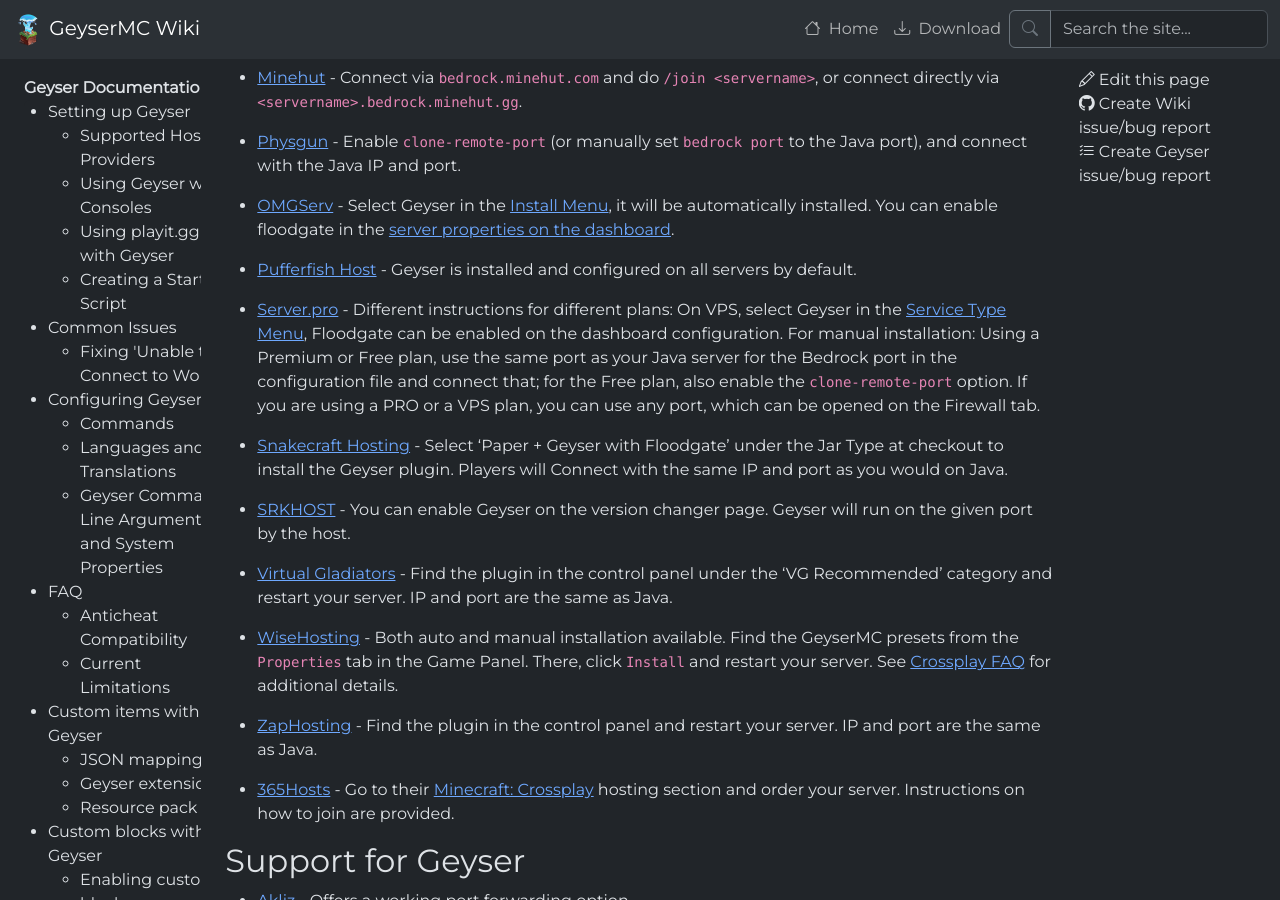
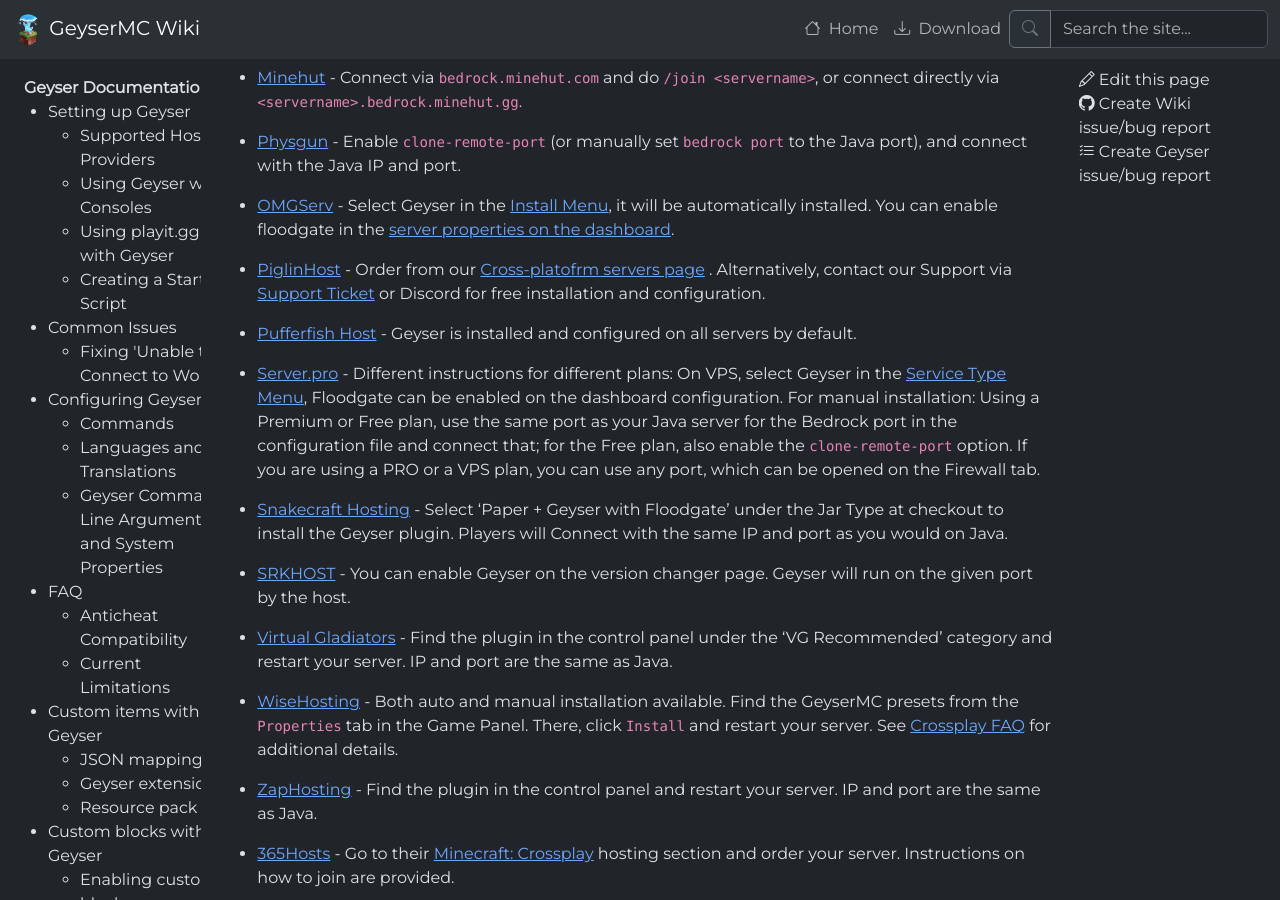
Before and after one commit to GeyserMC/GeyserWiki, a Jekyll site: the page built from _docs/geyser/supported-hosting-providers.md, in a window 1280 px wide and 900 px high, scrolled down 1296 px. Built offline with Jekyll 4.4.1, drawn with Linux system fonts in a browser that asks for light colours.

Commit message:
Added PiglinHost.com

```diff
--- a/_data/providers.json
+++ b/_data/providers.json
@@ -75,6 +75,11 @@
       "name": "OMGServ",
       "url": "https://www.omgserv.com/en/",
       "description": "Select Geyser in the [Install Menu](https://i.imgur.com/Gewpsrq.png), it will be automatically installed. You can enable floodgate in the [server properties on the dashboard](https://i.imgur.com/jg5mzNj.png)."
+    },
+    {
+      "name": "PiglinHost",
+      "url": "https://piglinhost.com/",
+      "description": "Order from our [Cross-platofrm servers page](https://piglinhost.com/minecraft-java-hosting.html) . Alternatively, contact our Support via [Support Ticket](https://billing.piglinhost.com/submitticket.php?step=2&deptid=5) or Discord for free installation and configuration."
     },
     {
       "name": "Pufferfish Host",
```
